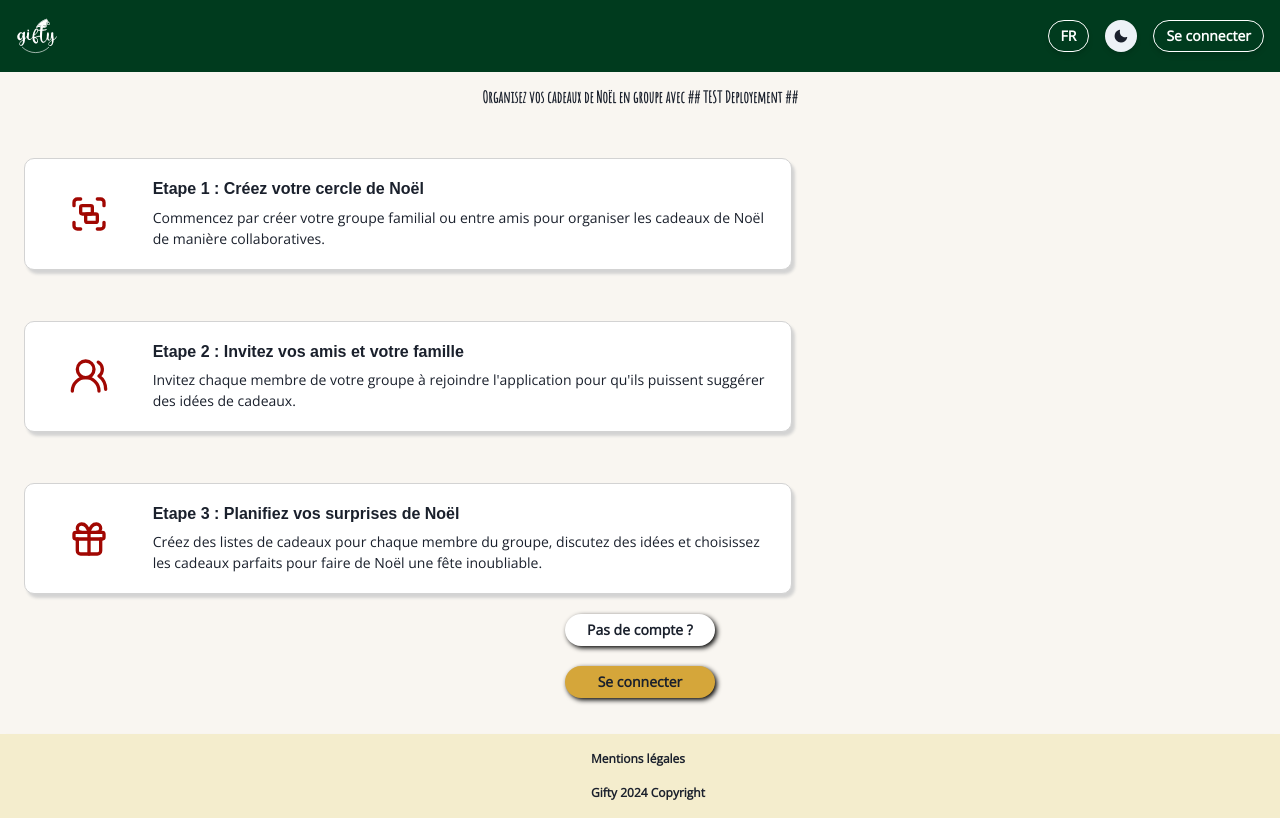
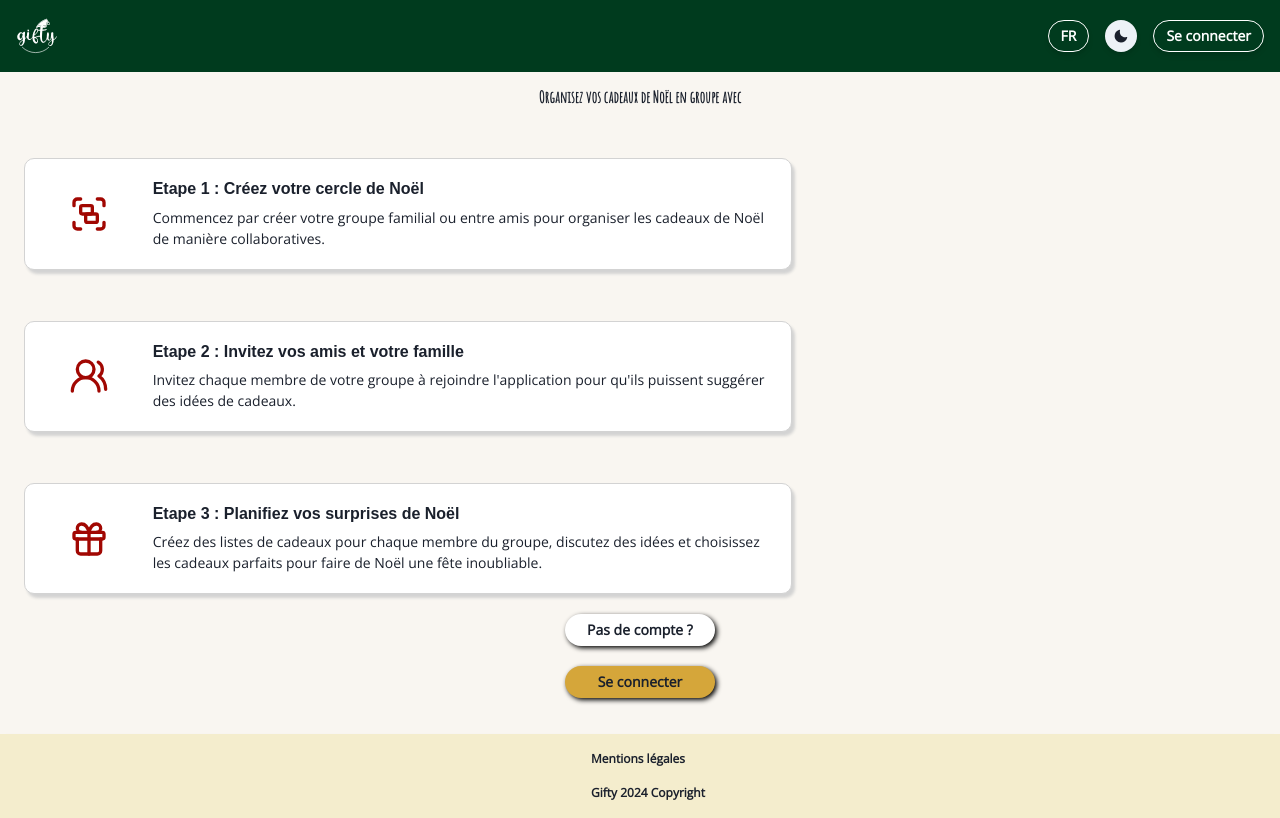
Before and after one commit to WildCodeSchool/2023-11-wns-bleu-g2-christmas-gifts-planner, a Next.js app in the folder frontend/: page / in a window 1280 px wide. Built offline with nearby package versions, Linux system fonts and the light colour scheme.

Commit message:
removed test text

```diff
--- a/frontend/src/pages/index.tsx
+++ b/frontend/src/pages/index.tsx
@@ -46,7 +46,7 @@ export default function Home() {
       <Box flexDirection="column">
         <Center>
           <Heading fontSize="m">
-            {t("heading-organize")} ## TEST Deployement ##
+            {t("heading-organize")}
           </Heading>
         </Center>
 {homepageCardData.map((x) =>
```
